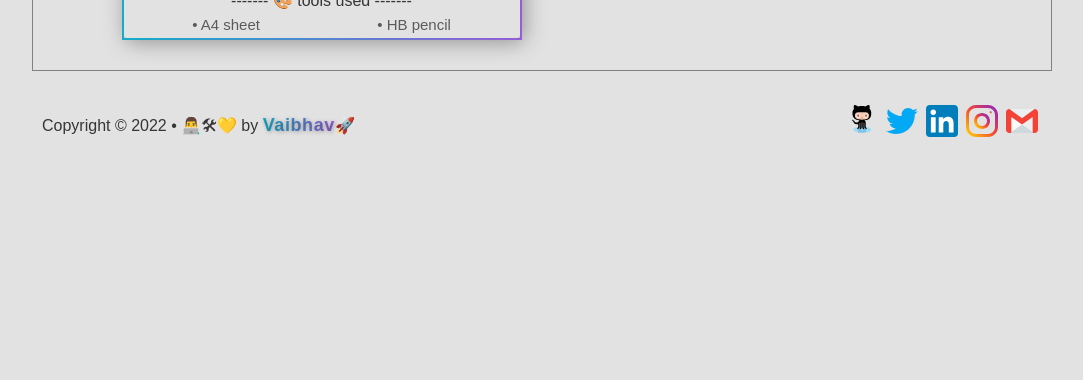
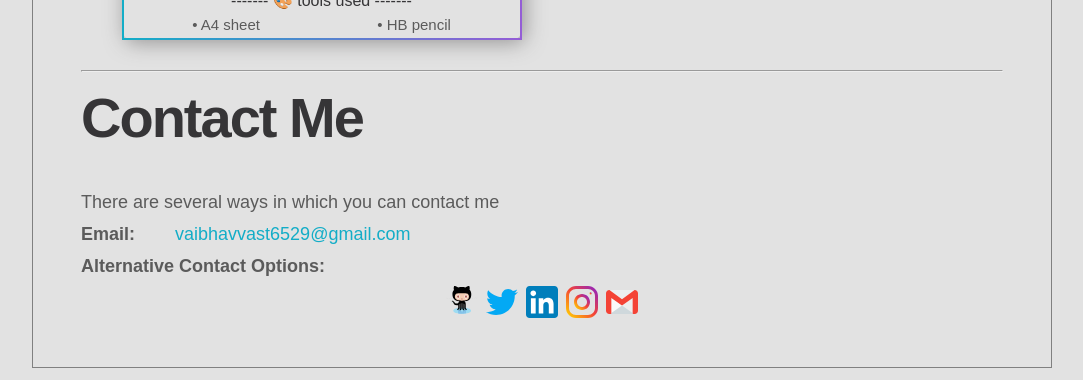
Before and after one commit to sketchomania/portfolio, a Next.js app: page /artworks in a window 1280 px wide. Shown: the part 1780-2160 px from the top of the page, without its empty margins (98-1181 px from the left). Before the commit the page ends 1959 px from the top, so only its background shows below. Built offline with nearby package versions, Linux system fonts and the light colour scheme.

Commit message:
chore: added ContactMe component, added contact me in artworks section

```diff
--- a/src/components/artworks/Artworks.js
+++ b/src/components/artworks/Artworks.js
@@ -19,9 +19,11 @@ import {
   TagList,
   TitleContent,
 } from "../projects/ProjectsStyles";
+import ContactMe from "../contact/ContactMe";
 
 const Artworks = () => {
   return (
+    <>
       <Section>
         <UnderlineGrow lar>
           <SectionTitle main>{Strings.artworks}</SectionTitle>
@@ -54,7 +56,12 @@ const Artworks = () => {
             </BlogCard>
           ))}
         </GridContainer>
+
+        <>
+          <ContactMe />
+        </>
       </Section>
+    </>
   );
 };
 
--- /dev/null
+++ b/src/components/contact/ContactMe.js
@@ -0,0 +1,43 @@
+import Strings from "../../constants/strings";
+import {
+  LinkText,
+  SectionTitle,
+  SectionSubText,
+  UnderlineGrow,
+} from "../../styles/GlobalComponents";
+import { FlexDiv } from "../resume/ResumeStyles";
+import ContactIcons from "./ContactIcons";
+
+const ContactMe = () => {
+  return (
+    <>
+      <hr />
+      <br />
+      <UnderlineGrow>
+        <SectionTitle>{Strings.contact}</SectionTitle>
+      </UnderlineGrow>
+      <br />
+      <SectionSubText>{Strings.contactSubText}</SectionSubText>
+      <FlexDiv>
+        <SectionSubText style={{ fontWeight: 700, marginRight: "4rem" }}>
+          {"Email:"}
+        </SectionSubText>
+        <SectionSubText>
+          <LinkText href="mailto:vaibhavvast6529@gmail.com">
+            {Strings.email}
+          </LinkText>
+        </SectionSubText>
+      </FlexDiv>
+      {/* <FlexDiv> */}
+      <SectionSubText style={{ fontWeight: 700 }}>
+        {Strings.alternateContact}
+      </SectionSubText>
+      <ContactIcons />
+      {/* </FlexDiv> */}
+      <br />
+      <br />
+    </>
+  );
+};
+
+export default ContactMe;
```
Also changed, not shown: src/components/about/About.js (+2 -25 lines). Lines whose indentation alone changed are shown as unchanged.
